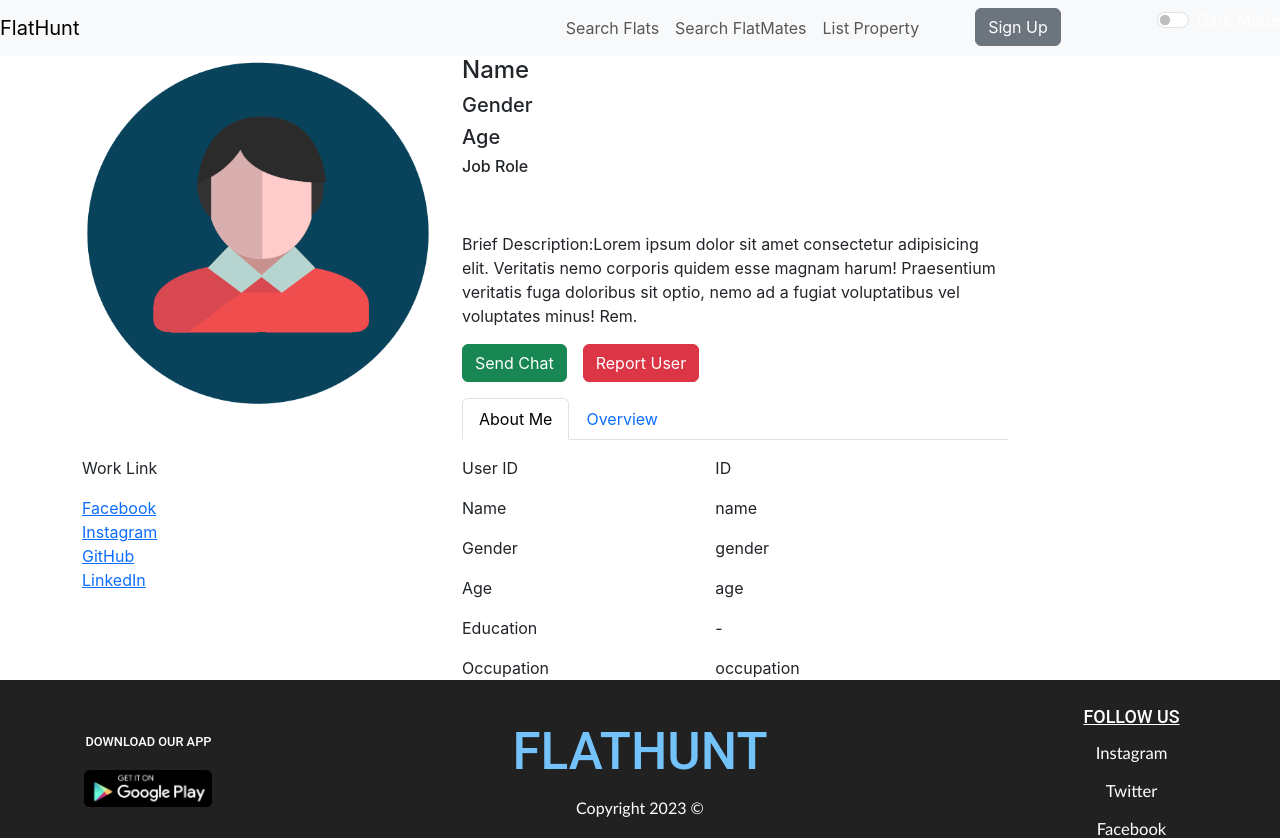
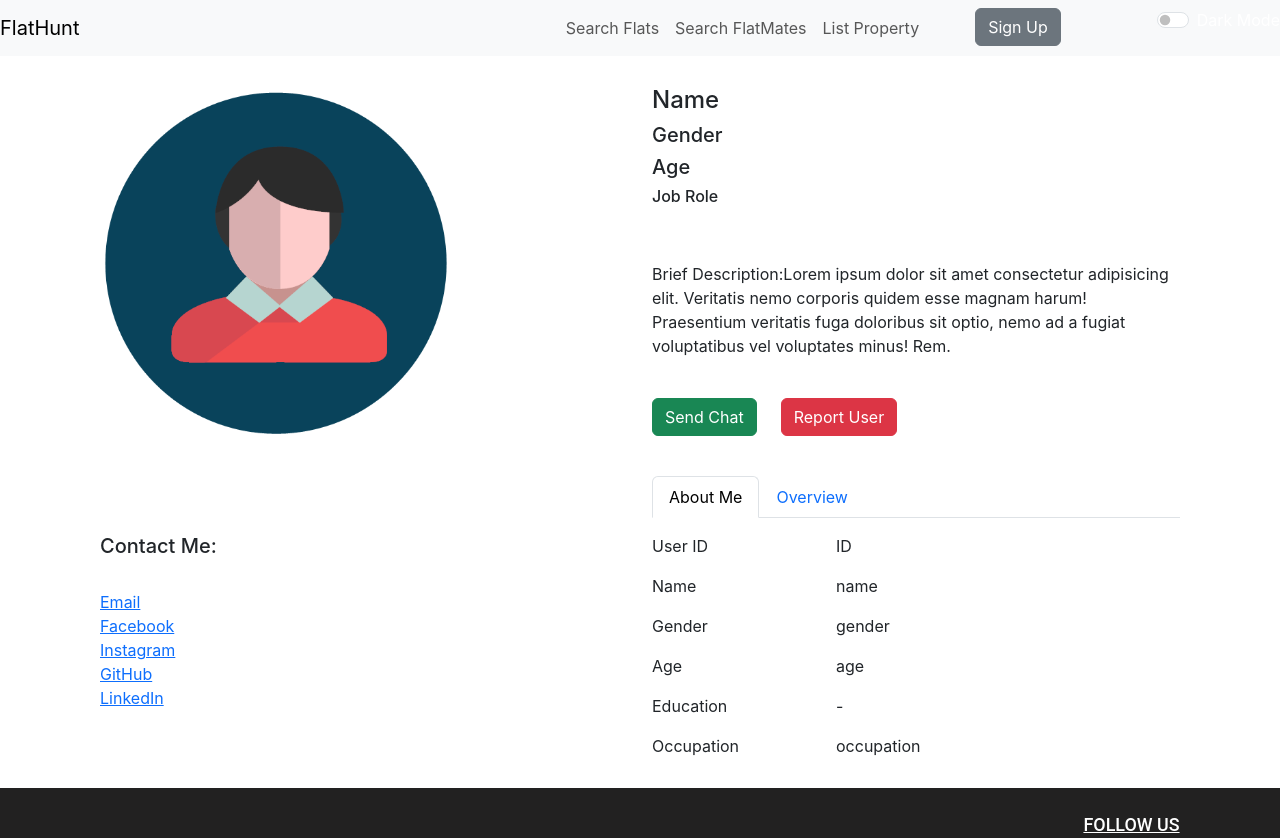
Before and after one commit to Abhranil1033/HD_Project2, a React (Create React App) app in the folder frontend/: page /flatmates/1 in a window 1280 px wide. Shown: the top 838 px of the page. Built offline with nearby package versions, Linux system fonts and the light colour scheme.

Commit message:
changes done

```diff
--- a/frontend/src/components/Flatmates/FlatDetails.css
+++ b/frontend/src/components/Flatmates/FlatDetails.css
@@ -0,0 +1,3 @@
+.container{
+    padding:30px;
+}
--- a/frontend/src/components/Flatmates/FlatmateDetails.js
+++ b/frontend/src/components/Flatmates/FlatmateDetails.js
@@ -6,11 +6,18 @@ const FlatmateDetails = () => {
   const handleTabClick = (tab) => {
     setActiveTab(tab);
   };
+  const [flatmatedet]=useState([
+    {
+      name:"Person-1",
+      gender:"Male",
+      age:23,
+      occupation:""
+    }])
   return (
     <div className="container flatmate-pro">
       <form method="">
         <div className="row">
-          <div className="col-md-4">
+          <div className="col-md-6">
             <img src="../user&flat/user.png" alt="images" style={{ height: "350px" }} />
           </div>
           <div className="col-md-6">
@@ -23,8 +30,8 @@ const FlatmateDetails = () => {
               <br />
               <p>Brief Description:Lorem ipsum dolor sit amet consectetur adipisicing elit. Veritatis nemo corporis quidem esse magnam harum! Praesentium veritatis fuga doloribus sit optio, nemo ad a fugiat voluptatibus vel voluptates minus! Rem.</p>
               <div className="profile-button my-2">
-                <button type="button" className="btn btn-success">Send Chat</button>
-                <button type="button" className="btn btn-danger mx-3">Report User</button>
+                <button type="button" className="btn btn-success my-4">Send Chat</button>
+                <button type="button" className="btn btn-danger mx-4 my-4">Report User</button>
               </div>
               <ul className="nav nav-tabs my-3">
                 <li className="nav-item">
@@ -47,9 +54,10 @@ const FlatmateDetails = () => {
         </div>
         <div className="row">
           {/* left side url */}
-          <div className="col-md-4">
+          <div className="col-md-6">
             <div className="profile-work">
-              <p>Work Link</p>
+              <h5>Contact Me:</h5><br/>
+              <a href="https://www.youtube.com/watch?v=kHEhhV3EyPU" target="_dish">Email</a><br />
               <a href="https://www.youtube.com/watch?v=kHEhhV3EyPU" target="_dish">Facebook</a><br />
               <a href="https://www.youtube.com/watch?v=kHEhhV3EyPU" target="_dish">Instagram</a><br />
               <a href="https://www.youtube.com/watch?v=kHEhhV3EyPU" target="_dish">GitHub</a><br />
@@ -57,7 +65,7 @@ const FlatmateDetails = () => {
             </div>
           </div>
           {/* right side  */}
-          <div className="col-md-8 pl-5 about-info">
+          <div className="col-md-6 pl-5 about-info">
             <div className="tab-content profile-tab" id="myTabContent">
               <div className={`tab-pane fade ${activeTab === 'about' ? 'show active' : ''}`} id="home" role="tabpanel" aria-labelledby="home-tab">
                 <div className="row">
--- a/frontend/src/components/Home/FlatmateHome.js
+++ b/frontend/src/components/Home/FlatmateHome.js
@@ -67,8 +67,8 @@ const FlatmateHome = () => {
                     <h3>{cards.title}</h3>
                     <div className="special">
                     <h6>{cards.occupation}</h6>|
-                    <h6 className="h63">{cards.gender}</h6>|
-                    <h6 className="h62 ">{cards.age}</h6>
+                    <h6>{cards.gender}</h6>|
+                    <h6>{cards.age}</h6>
                     </div>
                     <button className="flatmate-button">Find out more</button>
                   </div>
```
